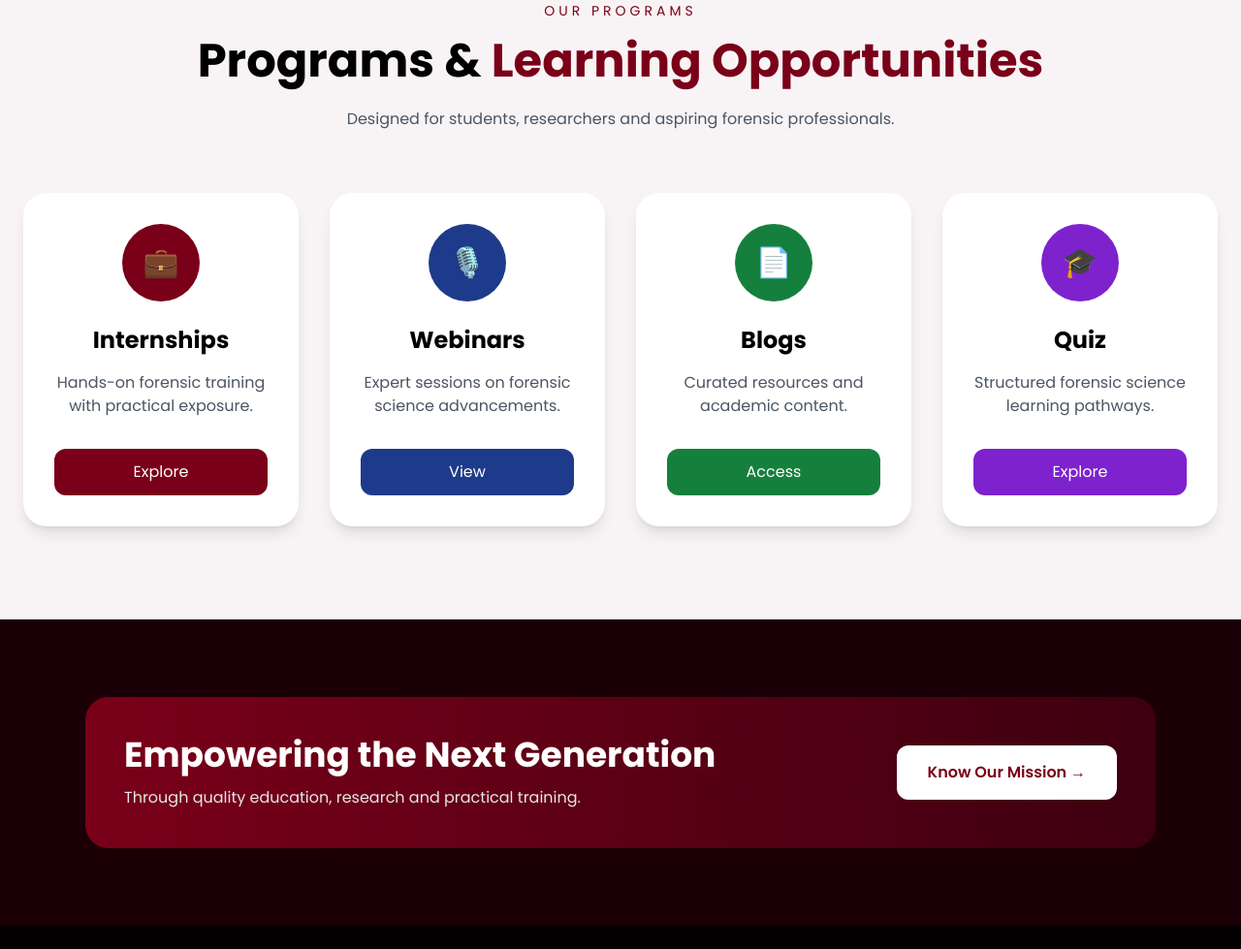
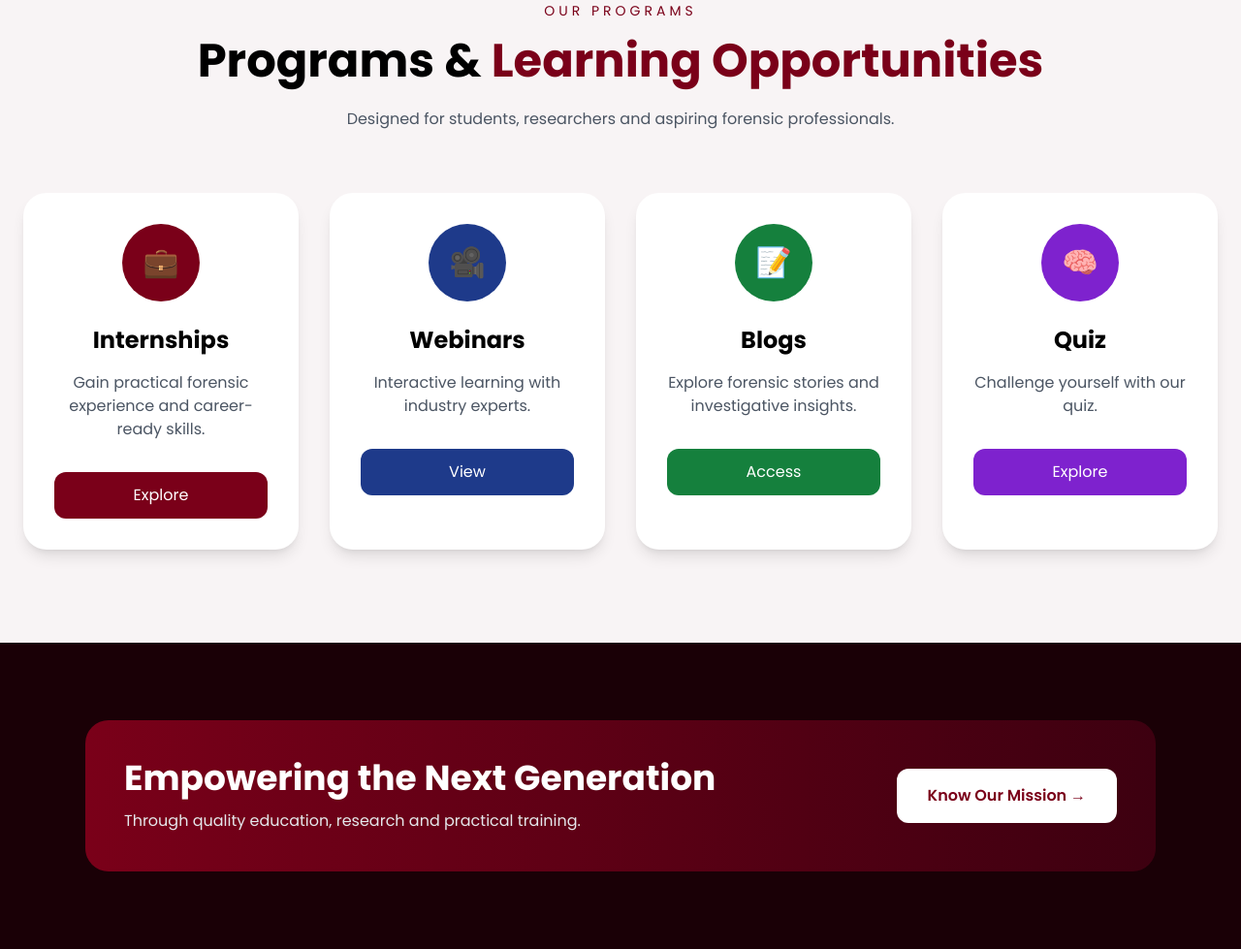
Before and after one commit to vinaysaddanapu9/secretsinthestains, a Flask app: page / in a window 1280 px wide. Shown: the part 899-1878 px from the top of the page at 97% size. Before the commit the page ends 1854 px from the top, so only its background shows below. Run offline with Flask 3, Linux system fonts and the light colour scheme; some libraries are stand-ins or nearby versions.

Commit message:
Modified the icons

```diff
--- a/templates/index.html
+++ b/templates/index.html
@@ -146,7 +146,7 @@
                 </h3>
 
                 <p class="text-gray-600 text-center mt-4">
-                    Hands-on forensic training with practical exposure.
+                    Gain practical forensic experience and career-ready skills.
                 </p>
 
                 <a href="/internships"
@@ -167,7 +167,7 @@
                             rounded-full flex items-center justify-center
                             text-white text-3xl mx-auto">
 
-                    🎙️
+                    🎥
 
                 </div>
 
@@ -176,7 +176,7 @@
                 </h3>
 
                 <p class="text-gray-600 text-center mt-4">
-                    Expert sessions on forensic science advancements.
+                    Interactive learning with industry experts.
                 </p>
 
                 <a href="/webinar"
@@ -197,7 +197,7 @@
                             rounded-full flex items-center justify-center
                             text-white text-3xl mx-auto">
 
-                    📄
+                    📝
 
                 </div>
 
@@ -206,7 +206,7 @@
                 </h3>
 
                 <p class="text-gray-600 text-center mt-4">
-                    Curated resources and academic content.
+                    Explore forensic stories and investigative insights.
                 </p>
 
                 <a href="/blogs"
@@ -227,7 +227,7 @@
                             rounded-full flex items-center justify-center
                             text-white text-3xl mx-auto">
 
-                    🎓
+                    🧠
 
                 </div>
 
@@ -236,7 +236,7 @@
                 </h3>
 
                 <p class="text-gray-600 text-center mt-4">
-                    Structured forensic science learning pathways.
+                    Challenge yourself with our quiz.
                 </p>
 
                 <a href="/quizzes"
```
